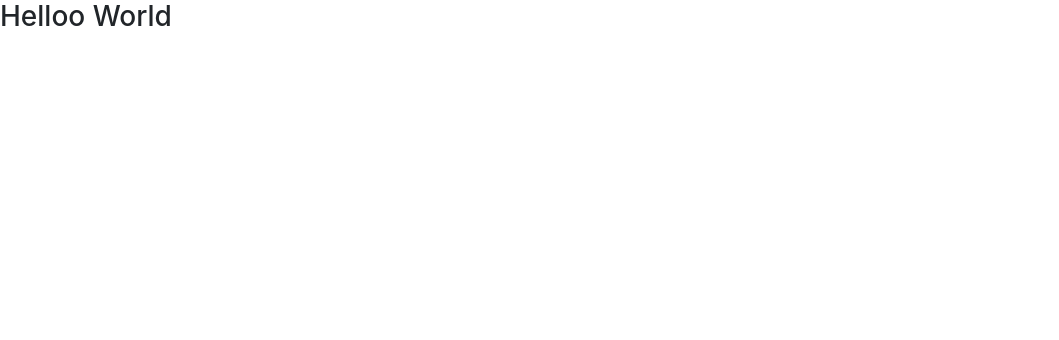
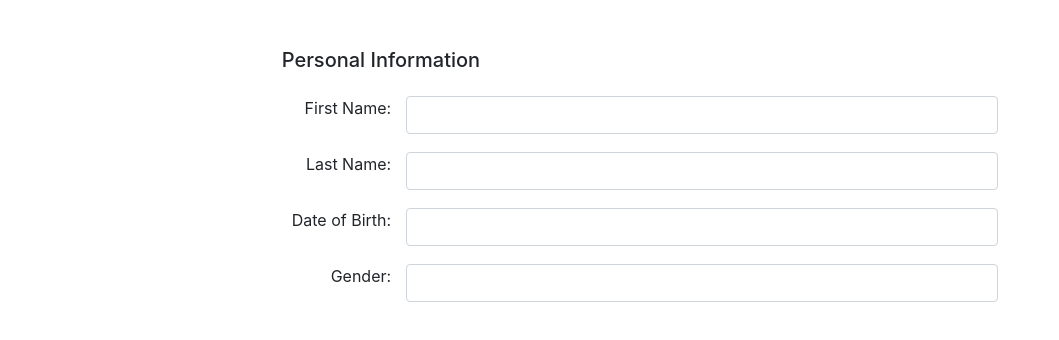
Before and after one commit to HarryNdegwa/ComplexForm, a React (Create React App) app: page / in a window 1280 px wide. Shown: the top 340 px of the page, without its empty margins (0-1059 px from the left). Built offline with nearby package versions, Linux system fonts and the light colour scheme.

Commit message:
Added personal info component and input utility

```diff
--- a/src/App.js
+++ b/src/App.js
@@ -1,10 +1,11 @@
 import React from "react";
+import PersonalInformation from "./components/PersonalInformation/PersonalInformation.js";
 
 export default class App extends React.Component {
 	render() {
 		return (
-			<div>
-				<h3>Helloo World</h3>
+			<div className="col-md-10 col-lg-7 mx-auto my-5">
+				<PersonalInformation />
 			</div>
 		);
 	}
--- /dev/null
+++ b/src/components/PersonalInformation/PersonalInformation.js
@@ -0,0 +1,18 @@
+import React from "react";
+import TextInputUtility from "../TextInputUtility.js";
+
+export default class PersonalInformation extends React.Component {
+	render() {
+		return (
+			<div className="w-100">
+				<h5 className="mb-4">Personal Information</h5>
+				<form className="form-group">
+					<TextInputUtility label="First Name" name="firstName" />
+					<TextInputUtility label="Last Name" name="lastName" />
+					<TextInputUtility label="Date of Birth" name="DoB" />
+					<TextInputUtility label="Gender" name="gender" />
+				</form>
+			</div>
+		);
+	}
+}
--- /dev/null
+++ b/src/components/TextInputUtility.js
@@ -0,0 +1,25 @@
+import React from "react";
+
+export default class TextInputUtility extends React.Component {
+	constructor(props) {
+		super(props);
+	}
+	render() {
+		return (
+			<div className="row flex-column flex-md-row align-items-md-start mb-3">
+				<div className="col-md-2 text-right pr-0">
+					<p>{`${this.props.label}:`}</p>
+				</div>
+				<div className="col-md-10">
+					<input
+						type="text"
+						onChange={this.props.handleChange}
+						value={this.props.value}
+						name={this.props.name}
+						className="form-control"
+					/>
+				</div>
+			</div>
+		);
+	}
+}
```
Also changed, not shown: 1 other file (tests, documents, lock files or other folders).
